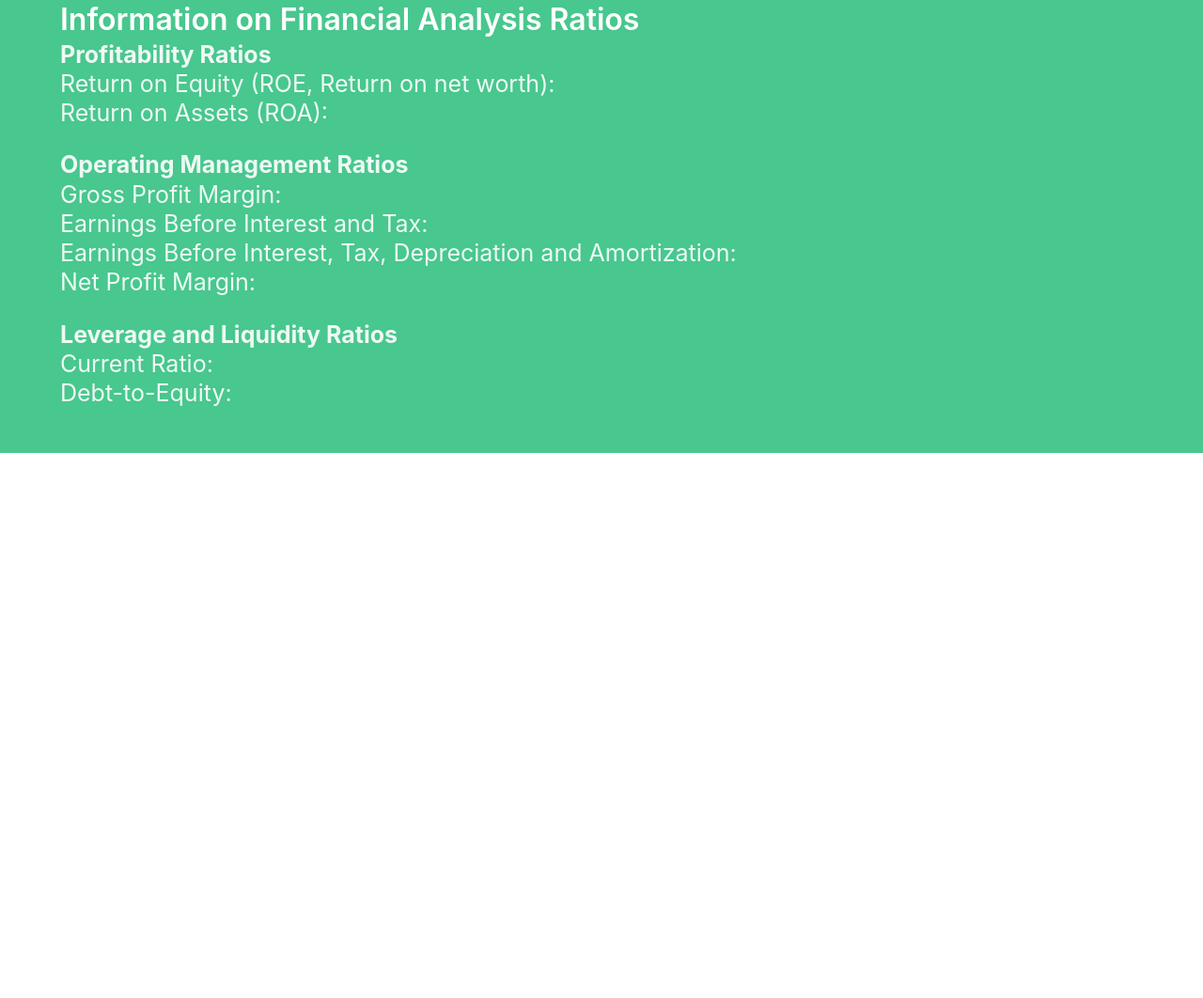
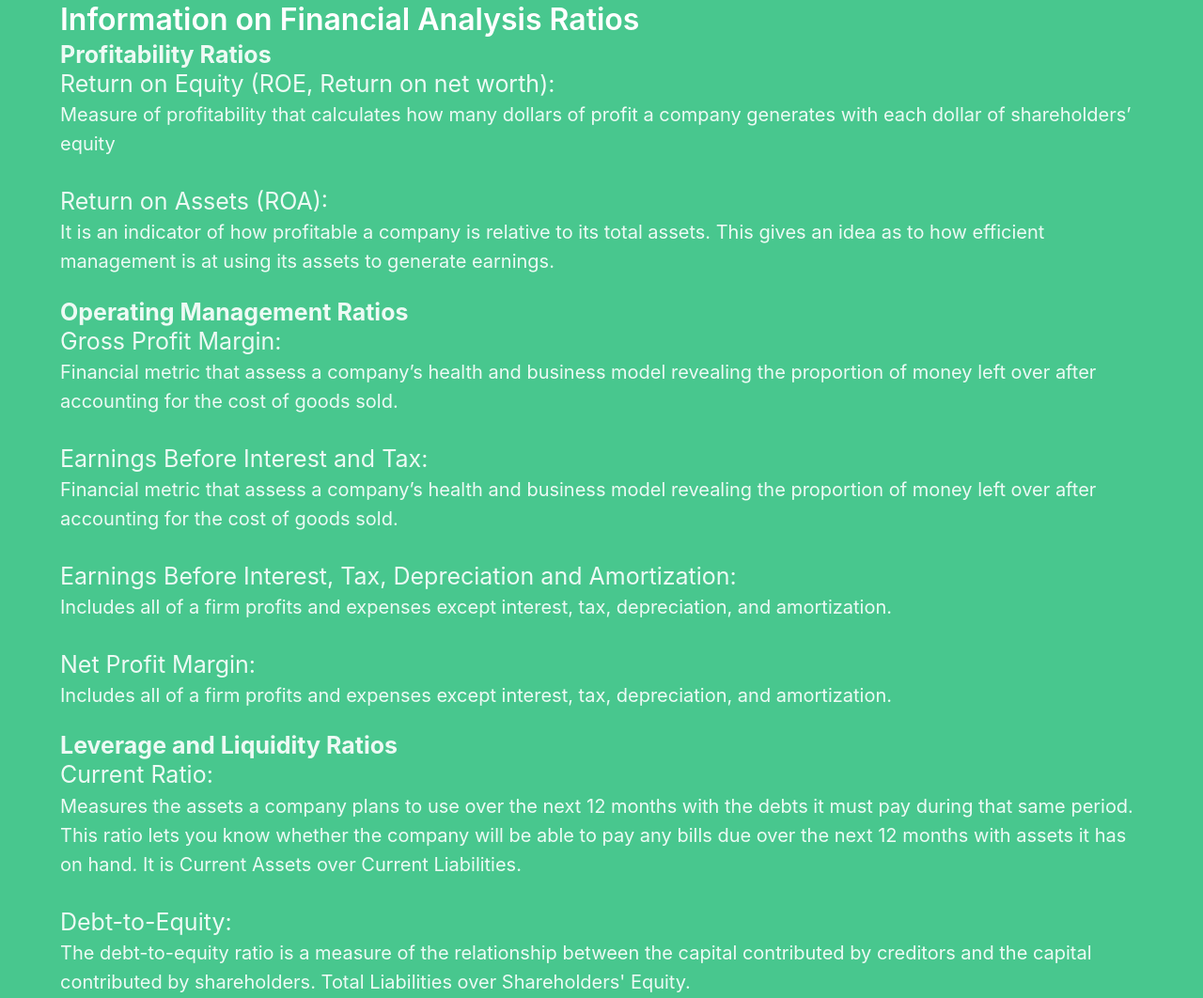
Before and after one commit to FunCodingPanda/practice, a React app: page /account in a window 1280 px wide. Shown: the part 403-1465 px from the top of the page at 94% size. Before the commit the page ends 885 px from the top, so only its background shows below. Built offline with nearby package versions, Linux system fonts and the light colour scheme; no server answers; what react-jsx-highstock would draw is missing.

Commit message:
add ratio information

```diff
--- a/src/components/Account.js
+++ b/src/components/Account.js
@@ -248,8 +248,8 @@ class Account extends Component {
                     this.state.dividend !== 0 ? `${this.state.dividend} USD` : "No Dividend"
                   }</p>
                   <p><b>Change from Previous Close:</b> { this.state.company.change } USD ({ (100 * this.state.company.changePercent).toFixed(2) }%)</p>
-                  <p><b>Return on Equity (ROE):</b> { this.state.ratios && this.state.ratios.returnOnEquity }</p>
-                  <p><b>Return on Assets (ROA):</b> { this.state.ratios && this.state.ratios.returnOnAssets }</p>
+                  <p><b>Return on Equity (ROE):</b> { this.state.ratios && this.state.ratios.returnOnEquity } %</p>
+                  <p><b>Return on Assets (ROA):</b> { this.state.ratios && this.state.ratios.returnOnAssets } %</p>
                   <p><b>Net Profit Margin:</b> { this.state.ratios && (100 * (this.state.ratios.grossProfit/this.state.ratios.revenue)).toFixed(2) } %</p>
                   <p><b>Earnings Before Interest and Tax (EBIT):</b>{ this.state.ratios2 && this.state.ratios2[0].operatingRevenue - this.state.ratios2[0].operatingExpense }</p>
                   <p><b>EBITDA:</b> { this.state.ratios && this.state.ratios.EBITDA } </p>
@@ -283,24 +283,50 @@ class Account extends Component {
                   </h1>
                   <h2 className="subtitle">
                     <b>Profitability Ratios</b>
-                        <p>Return on Equity (ROE, Return on net worth):{'\n'}
-                           Return on Assets (ROA):{'\n'}
-                        </p>
+                        <p>Return on Equity (ROE, Return on net worth):</p>
+                          <span className='ratioInfo'>
+                            Measure of profitability that calculates how many dollars of profit a company generates with each dollar of shareholders’ equity
+                          </span>
+
+                        <p>{'\n'}Return on Assets (ROA):</p>
+                          <span className='ratioInfo'>
+                            It is an indicator of how profitable a company is relative to its total assets. This gives an idea as to how efficient management is at using its assets to generate earnings.
+                          </span>
+
 
                   </h2>
                   <h2 className="subtitle">
                     <b>Operating Management Ratios </b>
-                      <p>Gross Profit Margin:{'\n'}
-                         Earnings Before Interest and Tax:{'\n'}
-                         Earnings Before Interest, Tax, Depreciation and Amortization:{'\n'}
-                         Net Profit Margin:{'\n'}
-                          </p>
+                      <p>Gross Profit Margin:</p>
+                        <span className='ratioInfo'>
+                            Financial metric that assess a company’s health and business model revealing the proportion of money left over after accounting for the cost of goods sold.
+                        </span>
+                      <p>{'\n'}Earnings Before Interest and Tax:</p>
+                        <span className='ratioInfo'>
+                          Financial metric that assess a company’s health and business model revealing the proportion of money left over after accounting for the cost of goods sold.
+                        </span>
+                      <p>{'\n'}Earnings Before Interest, Tax, Depreciation and Amortization:</p>
+                      <span className='ratioInfo'>
+                          Includes all of a firm profits and expenses except interest, tax, depreciation, and amortization.
+                      </span>
+                      <p>{'\n'}Net Profit Margin:</p>
+                      <span className='ratioInfo'>
+                        Includes all of a firm profits and expenses except interest, tax, depreciation, and amortization.
+                      </span>
                   </h2>
                   <h2 className="subtitle">
                     <b>Leverage and Liquidity Ratios </b>
-                      <p>Current Ratio:{'\n'}
-                         Debt-to-Equity:{'\n'}
-                      </p>
+                      <p>Current Ratio:</p>
+                      <span className='ratioInfo'>
+                        Measures the assets a company plans to use over the next 12 months with the debts it must pay during that same period.
+                        This ratio lets you know whether the company will be able to pay any bills due over the next 12 months with assets it has on hand.
+                        It is Current Assets over Current Liabilities.
+                      </span>
+                      <p>{'\n'}Debt-to-Equity:</p>
+                      <span className='ratioInfo'>
+                        The debt-to-equity ratio is a measure of the relationship between the capital contributed by creditors and the capital contributed by shareholders.
+                        Total Liabilities over Shareholders' Equity.
+                      </span>
                   </h2>
                 </div>
               </div>
--- a/src/styles/Account.css
+++ b/src/styles/Account.css
@@ -50,3 +50,7 @@ h5 {
   font-size: 25px;
   white-space: pre-wrap;
 }
+
+.ratioInfo {
+  font-size: 20px;
+}
```
